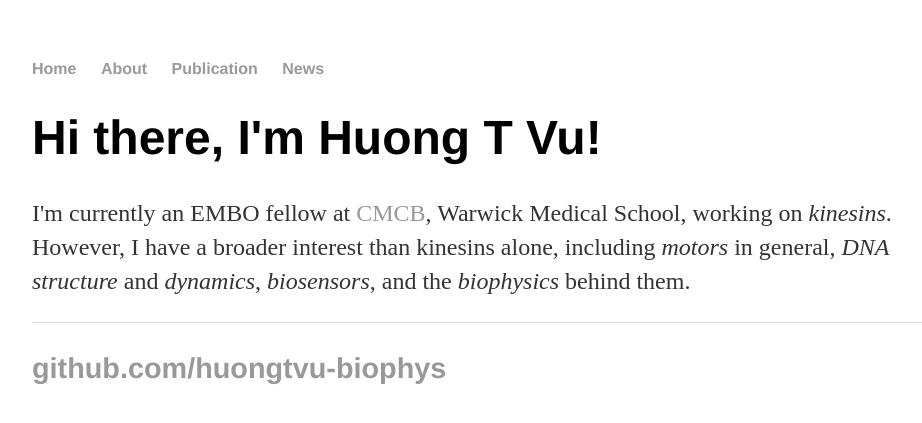
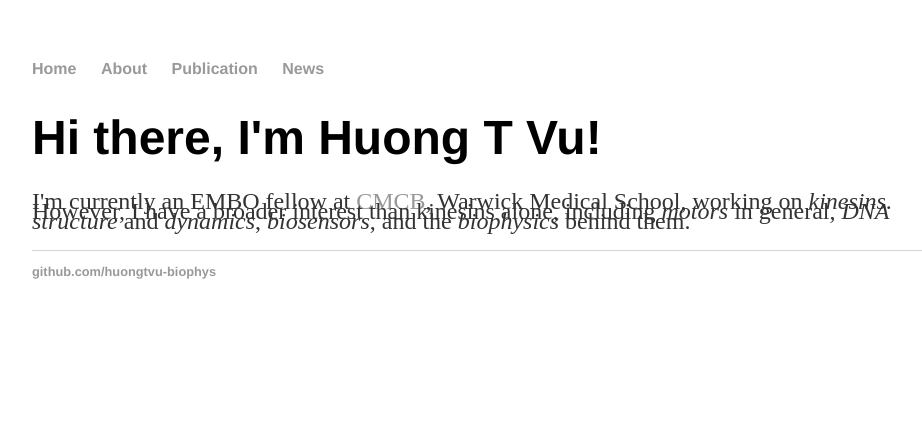
Before and after one commit to huongtvu-biophys/huongtvu-biophys, a Jekyll site: the page built from index.html, in a window 1280 px wide. Shown: the top 423 px of the page, without its empty margins (160-1082 px from the left). Built offline with Jekyll 4.4.1, drawn with Linux system fonts in a browser that asks for light colours.

Commit message:
Update main.css
testing

```diff
--- a/css/main.css
+++ b/css/main.css
@@ -25,12 +25,12 @@ h1 {
 }
 p {
     font-size: 1.5em;
-    line-height: 1.4em;
+    line-height: 0.4em;
     color: #333;
 }
 footer {
     border-top: 1px solid #d5d5d5;
-    font-size: 1.8em;
+    font-size: 0.8em;
 }
 
 ul.posts {
```
